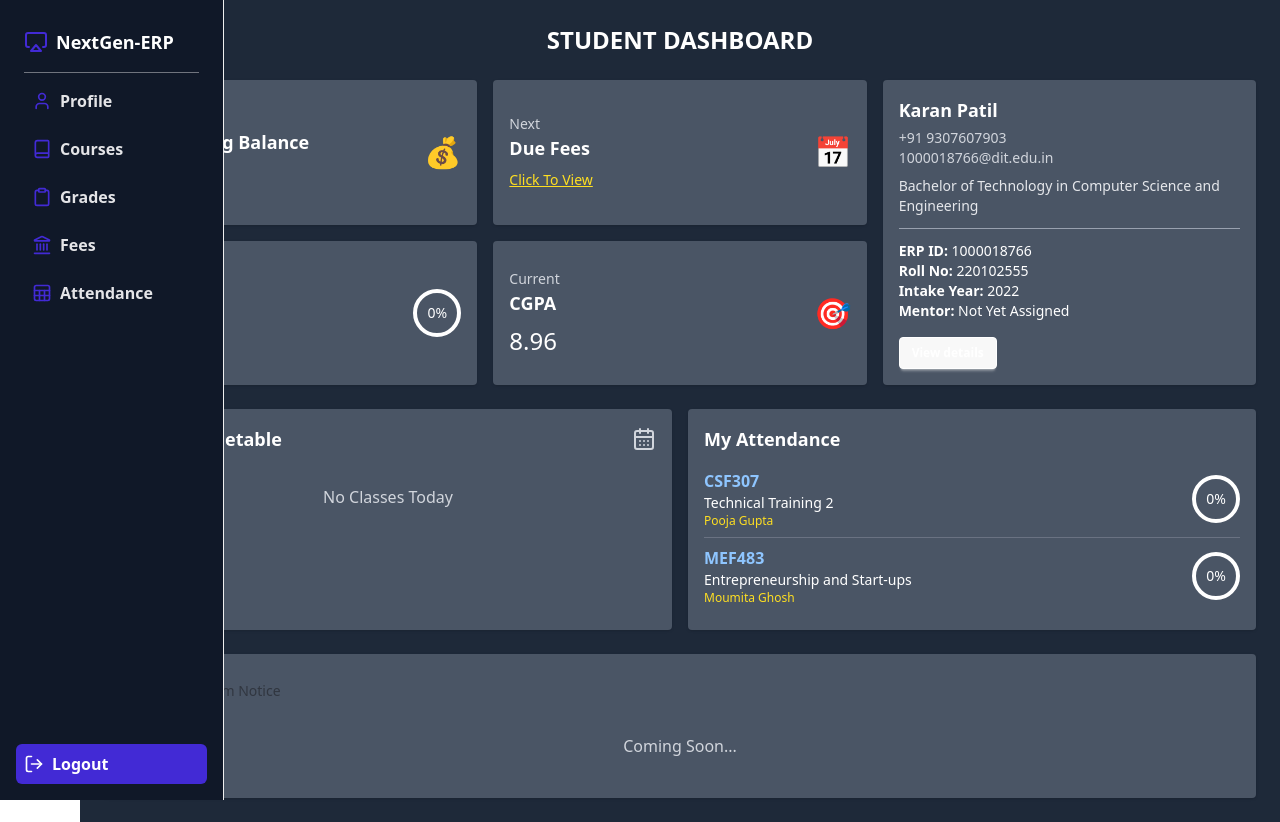
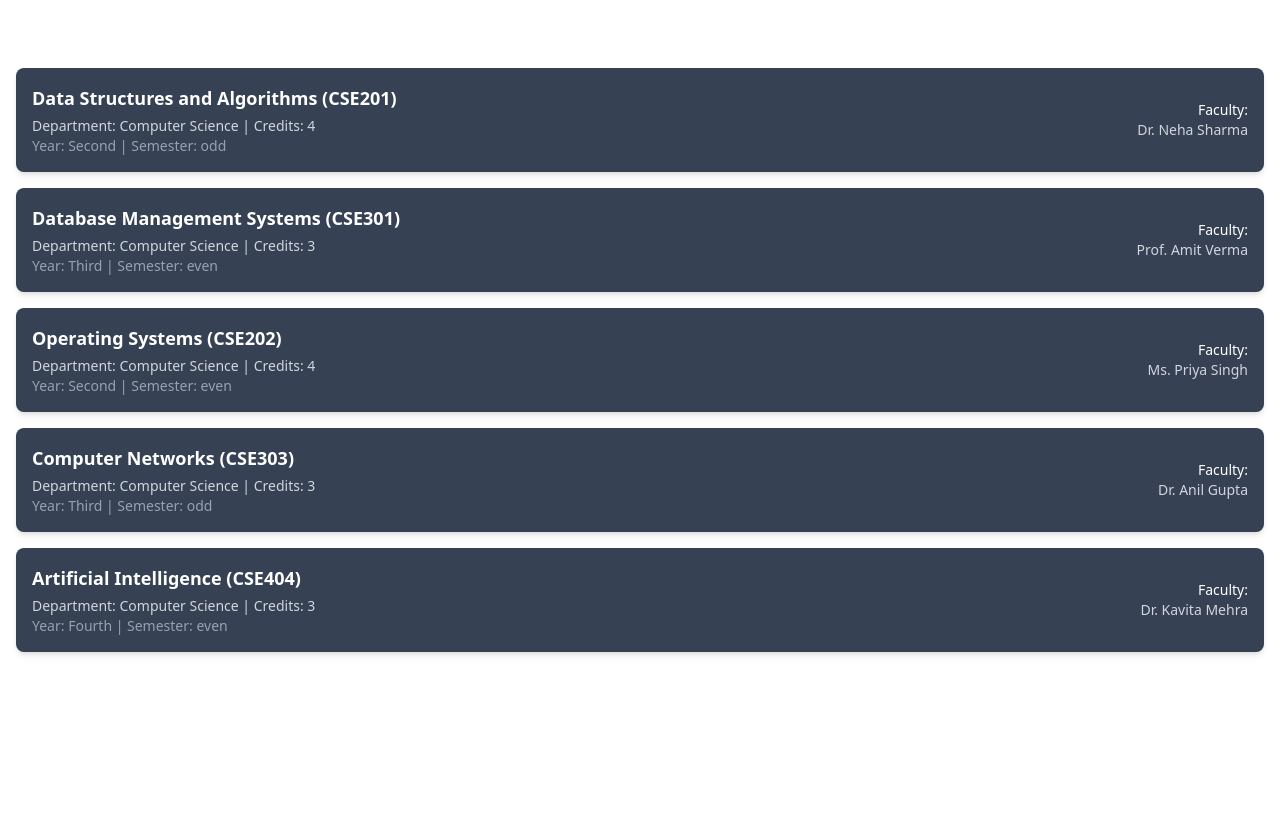
Before and after one commit to Jai-Anand-JA/NextGen-ERP, a React (Vite) app in the folder frontend/: page / in a window 1280 px wide. After the commit the page ends 800 px from the top, so only its background shows below. Built offline with nearby package versions, Linux system fonts and the light colour scheme.

Commit message:
Add:-Mycourses

```diff
--- a/frontend/src/App.jsx
+++ b/frontend/src/App.jsx
@@ -2,12 +2,14 @@ import React from 'react'
 import Navbar from './components/Navbar.jsx'
 import StudentSidebar from './components/StudentSidebar.jsx'
 import StudentDashboard from './Pages/StudentDashboard.jsx'
+import {MyCourses} from './Pages/MyCourses.jsx'
 function App() {
   return (
     <div>
       {/* <Navbar /> */}
-      <StudentSidebar/>
-      <StudentDashboard/>
+      {/* <StudentSidebar/> */}
+      {/* <StudentDashboard/> */}
+      <MyCourses/>
     </div>
   )
 }
--- /dev/null
+++ b/frontend/src/Dummydata.js
@@ -0,0 +1,64 @@
+const subjectsData = [
+  {
+    _id: "64f1a1a1a1a1a1a1a1a1a1a1",
+    name: "Data Structures and Algorithms",
+    code: "CSE201",
+    department: "Computer Science",
+    credits: 4,
+    year: "Second",
+    semester: "odd",
+    faculty: [
+      { _id: "64f1f1f1f1f1f1f1f1f1f1f1", name: "Dr. Neha Sharma", email: "neha.sharma@university.edu" }
+    ]
+  },
+  {
+    _id: "64f1a1b2b2b2b2b2b2b2b2b2",
+    name: "Database Management Systems",
+    code: "CSE301",
+    department: "Computer Science",
+    credits: 3,
+    year: "Third",
+    semester: "even",
+    faculty: [
+      { _id: "64f1f2f2f2f2f2f2f2f2f2f2", name: "Prof. Amit Verma", email: "amit.verma@university.edu" }
+    ]
+  },
+  {
+    _id: "64f1c3c3c3c3c3c3c3c3c3c3",
+    name: "Operating Systems",
+    code: "CSE202",
+    department: "Computer Science",
+    credits: 4,
+    year: "Second",
+    semester: "even",
+    faculty: [
+      { _id: "64f1f3f3f3f3f3f3f3f3f3f3", name: "Ms. Priya Singh", email: "priya.singh@university.edu" }
+    ]
+  },
+  {
+    _id: "64f1d4d4d4d4d4d4d4d4d4d4",
+    name: "Computer Networks",
+    code: "CSE303",
+    department: "Computer Science",
+    credits: 3,
+    year: "Third",
+    semester: "odd",
+    faculty: [
+      { _id: "64f1f4f4f4f4f4f4f4f4f4f4", name: "Dr. Anil Gupta", email: "anil.gupta@university.edu" }
+    ]
+  },
+  {
+    _id: "64f1e5e5e5e5e5e5e5e5e5e5",
+    name: "Artificial Intelligence",
+    code: "CSE404",
+    department: "Computer Science",
+    credits: 3,
+    year: "Fourth",
+    semester: "even",
+    faculty: [
+      { _id: "64f1f5f5f5f5f5f5f5f5f5f5", name: "Dr. Kavita Mehra", email: "kavita.mehra@university.edu" }
+    ]
+  }
+];
+
+export default subjectsData;
--- /dev/null
+++ b/frontend/src/Pages/MyCourses.jsx
@@ -0,0 +1,35 @@
+import React from 'react';
+import subjectsData from '../Dummydata'; // Adjust the path if needed
+
+const MyCourses = () => {
+  return (
+    <div className="p-4">
+      <h2 className="text-xl font-bold mb-6 text-white">My Courses</h2>
+
+      <div className="space-y-4">
+        {subjectsData.map(subject => (
+          <div key={subject._id} className="bg-gray-700 text-white rounded-lg shadow-md p-4 flex flex-col md:flex-row justify-between items-start md:items-center gap-4">
+            {/* Course Info */}
+            <div>
+              <h3 className="text-lg font-semibold">{subject.name} ({subject.code})</h3>
+              <p className="text-sm text-gray-300 mt-1">
+                Department: {subject.department} | Credits: {subject.credits}
+              </p>
+              <p className="text-sm text-gray-400">
+                Year: {subject.year} | Semester: {subject.semester}
+              </p>
+            </div>
+
+            {/* Faculty Info */}
+            <div className="text-sm text-gray-300 md:text-right">
+              <p className="font-medium text-white">Faculty:</p>
+              <p>{subject.faculty.map(f => f.name).join(', ')}</p>
+            </div>
+          </div>
+        ))}
+      </div>
+    </div>
+  );
+};
+
+export { MyCourses };
```
